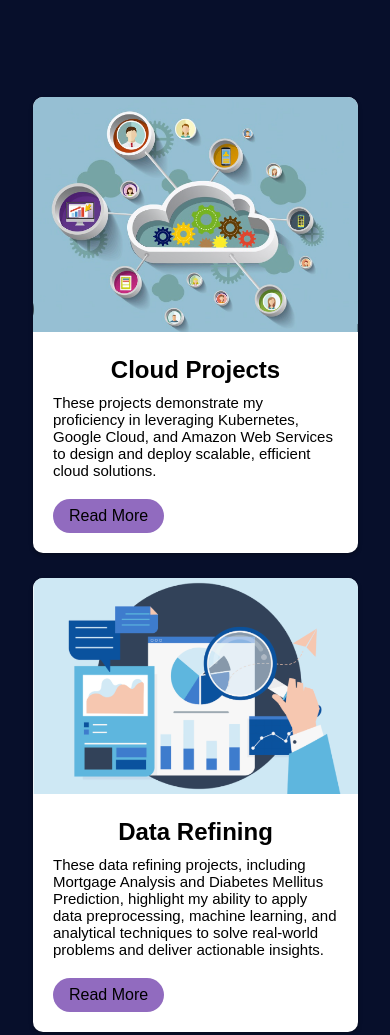
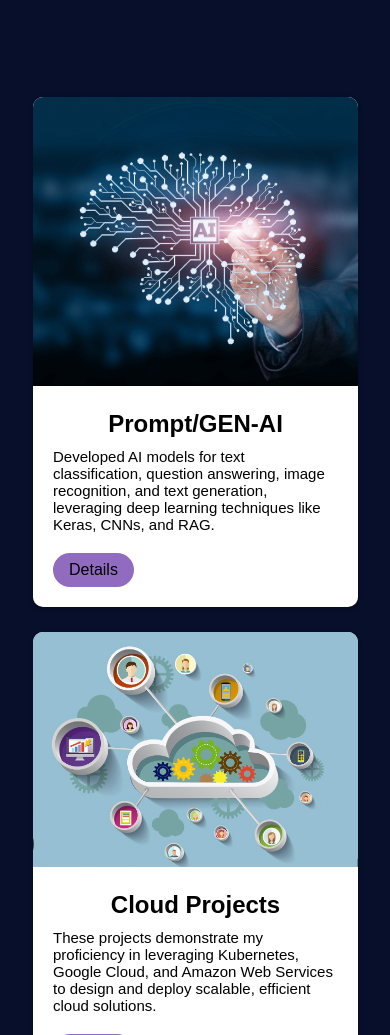
Before and after one commit to venkatapotturu/Portfolio, a plain HTML site: page index.html in a window 390 px wide. Shown: the part 2771-3806 px from the top of the page. Drawn offline with nearby package versions, Linux system fonts and the light colour scheme.

Commit message:
first commit

```diff
--- /dev/null
+++ b/cloudprojectsstyle.css
@@ -0,0 +1,81 @@
+body {
+    display: flex;
+    justify-content: center;
+    align-items: center;
+    min-height: 100vh;
+    background-color: #f0f8ff;
+    margin: 0;
+    flex-direction: column; /* Stack cards vertically */
+    padding: 20px;
+}
+
+.container {
+    display: flex;
+    flex-direction: column;
+    gap: 20px; /* Add gap between cards */
+    align-items: center;
+    width: 100%;
+    max-width: 1200px;
+}
+
+.cloud-card {
+    position: relative;
+    width: 80vw; /* Make it responsive */
+    max-width: 500px; /* Limit max width */
+    height: auto;
+    background-color: transparent;
+    display: flex;
+    justify-content: center;
+    align-items: center;
+    text-decoration: none;
+    transition: transform 0.3s ease;
+    text-align: center; /* Center the text */
+    color: white; /* Text color is white */
+}
+
+.cloud-card:hover {
+    transform: scale(1.05); /* Zoom effect on hover */
+}
+
+/* Cloud shape */
+.cloud-shape {
+    width: 100%;
+    height: auto;
+    max-height: 250px; /* Maximum height for cloud */
+    fill: #3498db; /* Cloud color (blue) */
+}
+
+/* Cloud text */
+.cloud-text {
+    position: absolute;
+    z-index: 2;
+    font-size: 1.5em;
+    font-weight: bold;
+    color: white; /* White text */
+    padding: 10px;
+    width: 90%; /* Ensure text fits within the cloud */
+    overflow: hidden; /* Hide overflow text */
+    word-wrap: break-word; /* Break long words */
+    white-space: normal; /* Allow text to wrap */
+}
+
+/* For larger screens */
+@media (max-width: 768px) {
+    .cloud-card {
+        width: 90vw;
+    }
+
+    .cloud-text {
+        font-size: 1.2em;
+    }
+}
+
+@media (max-width: 480px) {
+    .cloud-card {
+        width: 100vw;
+    }
+
+    .cloud-text {
+        font-size: 1em;
+    }
+}
--- /dev/null
+++ b/genaistyle.css
@@ -0,0 +1,111 @@
+*{
+    margin: 0px;
+    padding: 0px;
+    box-sizing: border-box;
+    font-family: sans-serif;
+
+}
+
+
+body{
+    background-color:white;
+}
+h2{
+    text-align: center;
+    margin-top: 40px;
+    margin-bottom: 40px;
+    font-size: 50px;
+}
+
+h1{
+    text-align: center;
+
+}
+
+.card-container{
+    display: flex;
+
+    justify-content: center;
+    flex-wrap: wrap;
+    gap: 70px;
+    margin-top: 100px;
+
+}
+.card{
+    width: 325px;
+    background-color: black;
+    border-radius: 10px;
+    box-shadow: 0px 5px 10px rgba(0,0,0,0.3);
+    cursor: pointer;
+    position: relative;
+
+}
+@property --angle{
+    syntax: "<angle>";
+    initial-value: 0deg;
+    inherits: false;
+}
+
+.card::after,.card::before{
+
+    content: '';
+    position: absolute;
+    height: 100%;
+    width: 100%;
+    background: conic-gradient(from var(--angle),transparent 60%,#ff0000 0%,   /* Red */
+    #ff7f00 12.5%, /* Orange */
+    #ffff00 25%,   /* Yellow */
+    #00ff00 37.5%, /* Green */
+    #0000ff 50%,   /* Blue */
+    #4b0082 62.5%, /* Indigo */
+    #8a2be2 75%,   /* Violet */
+    #ff1493 87.5%);
+    top:50%;
+    left: 50%;
+    translate: -50% -50%;
+    z-index: -1;
+    padding: 4px;
+    border-radius: 10px;
+    animation: 3s spin linear infinite;
+
+}
+.card::before{
+    filter:blur(1.5rem);
+    opacity: 0.5;
+}
+@keyframes spin {
+    from{
+        --angle:0deg;
+    }
+    to{
+        --angle:360deg;
+    }
+
+}
+
+.card-content{
+    padding:30px 30px ;
+    line-height: 1.3;
+
+}
+
+.card-content h1{
+    font-size: 35px;
+    margin-bottom: 10px;
+    color: white;
+
+
+}
+.card-content p{
+    font-size: 17px;
+    margin-bottom: 20px;
+    color:white;
+}
+
+.card-content .read-more{
+    font-size: 40px;
+    text-decoration: none;
+    color: white;
+    font-weight: bold;
+
+}
--- a/index.html
+++ b/index.html
@@ -138,31 +138,23 @@
     <div class="projects" id="projects">
         <h2>Skill Vault</h2>
         <div class="card-container">
-
+            <div class="card">
+                <img src="imgs/CNN.png" alt="CNN">
+                <div class="card-content">
+                    <h1>Prompt/GEN-AI</h1>
+                    <p>Developed AI models for text classification, question answering, image recognition, and text generation, leveraging deep learning techniques like Keras, CNNs, and RAG.</p>
+                    <a href="genai.html" class="card-button">Details</a>
+                </div>
+            </div>
             <div class="card">
                 <img src="imgs/cloudprojects.png" alt="cloudprojects">
                 <div class="card-content">
                     <h1>Cloud Projects</h1>
                     <p>These projects demonstrate my proficiency in leveraging Kubernetes, Google Cloud, and Amazon Web Services to design and deploy scalable, efficient cloud solutions.</p>
-                    <a href="https://github.com/venkatapotturu/Cloud-Projects" class="card-button">Read More</a>
+                    <a href="cloudprojects.html" class="card-button">Details</a>
                 </div>
             </div>
-            <div class="card">
-                <img src="imgs/Datarefining.png" alt="Datarefining">
-                <div class="card-content">
-                    <h1>Data Refining</h1>
-                    <p>These data refining projects, including Mortgage Analysis and Diabetes Mellitus Prediction, highlight my ability to apply data preprocessing, machine learning, and analytical techniques to solve real-world problems and deliver actionable insights.</p>
-                    <a href="https://github.com/venkatapotturu?tab=repositories" class="card-button">Read More</a>
-                </div>
-            </div>
-            <div class="card">
-                <img src="imgs/CNN.png" alt="CNN">
-                <div class="card-content">
-                    <h1>Prompt/GEN-AI</h1>
-                    <p>Developed AI models for text classification, question answering, image recognition, and text generation, leveraging deep learning techniques like Keras, CNNs, and RAG.</p>
-                    <a href="https://github.com/venkatapotturu/CNN-NLP" class="card-button">Read More</a>
-                </div>
-            </div>
+
         </div>
     </div>
     <div class="certifications" id="certifications">
```
Also changed, not shown: cloudprojects.html (added, +30 -0 lines), genai.html (added, +74 -0 lines), 1 other file.
